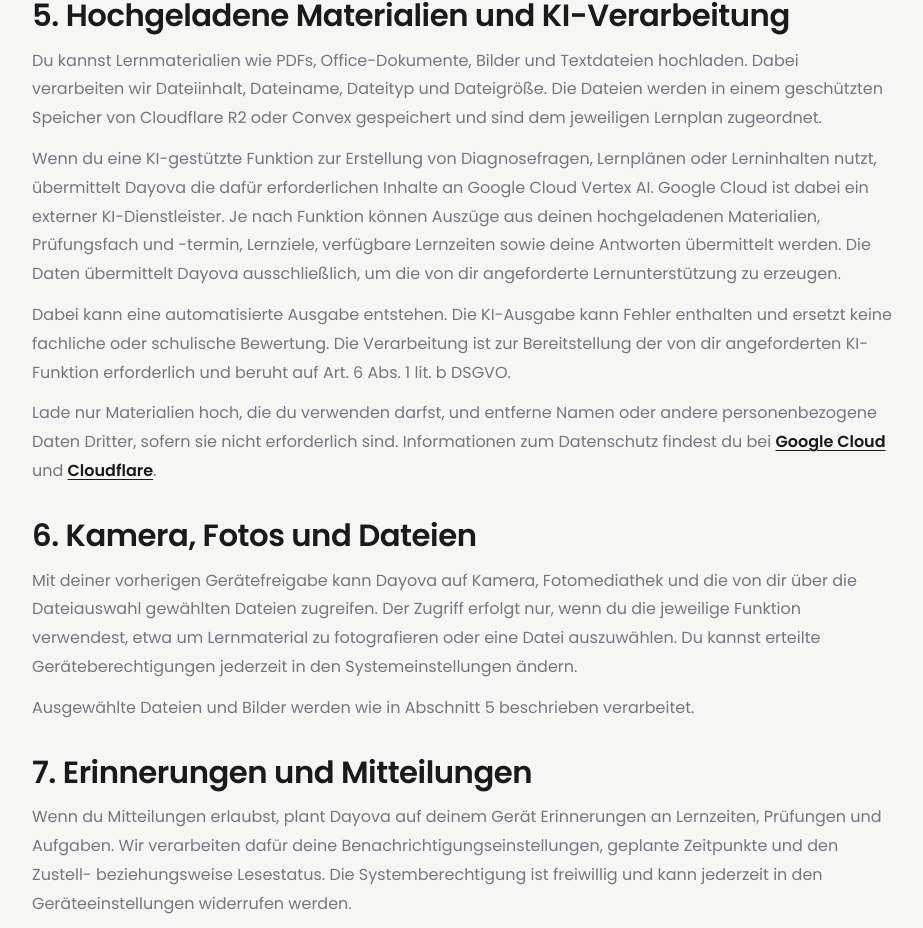
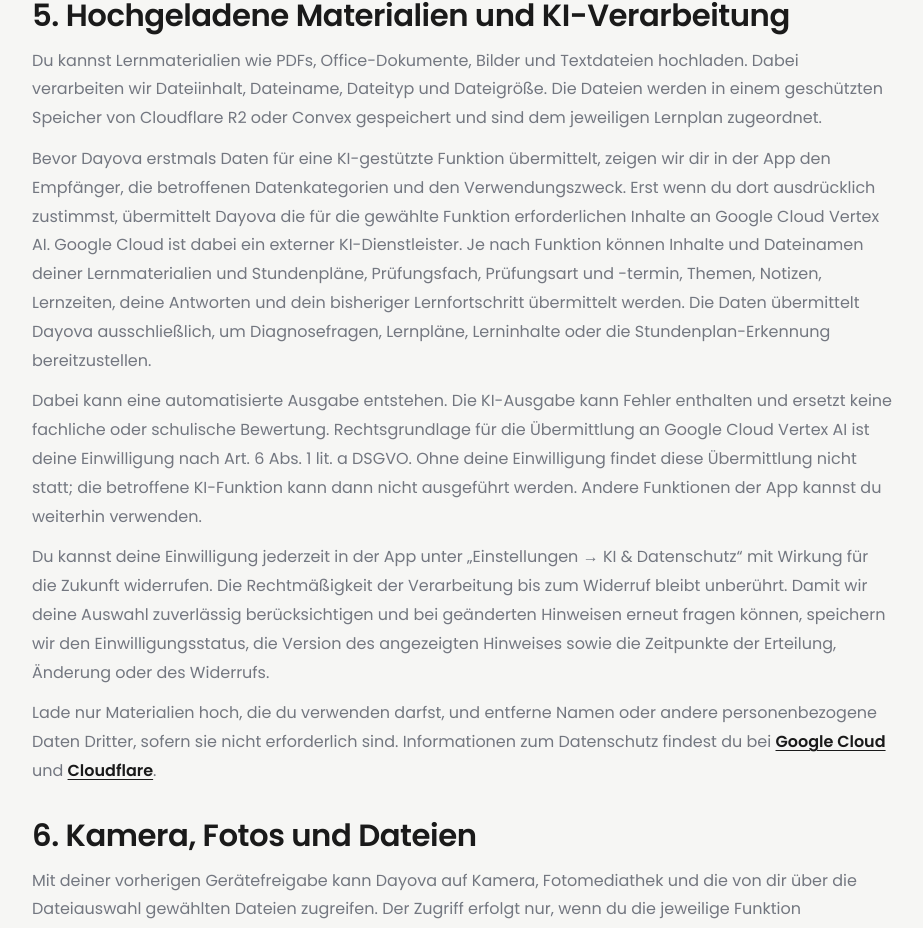
Before and after one commit to Dayova/dayova-website, a Next.js app: page /privacy in a window 1280 px wide. Shown: the part 1803-2731 px from the top of the page, without its empty margins (68-991 px from the left). Built offline with nearby package versions, Linux system fonts and the light colour scheme; no server answers.

Commit message:
Document explicit AI processing consent

```diff
--- a/src/app/(marketing)/privacy/page.tsx
+++ b/src/app/(marketing)/privacy/page.tsx
@@ -141,22 +141,39 @@ export default function PrivacyPage() {
                 und sind dem jeweiligen Lernplan zugeordnet.
               </p>
               <p>
-                Wenn du eine KI-gestützte Funktion zur Erstellung von
-                Diagnosefragen, Lernplänen oder Lerninhalten nutzt, übermittelt
-                Dayova die dafür erforderlichen Inhalte an Google Cloud Vertex
+                Bevor Dayova erstmals Daten für eine KI-gestützte Funktion
+                übermittelt, zeigen wir dir in der App den Empfänger, die
+                betroffenen Datenkategorien und den Verwendungszweck. Erst wenn
+                du dort ausdrücklich zustimmst, übermittelt Dayova die für die
+                gewählte Funktion erforderlichen Inhalte an Google Cloud Vertex
                 AI. Google Cloud ist dabei ein externer KI-Dienstleister. Je
-                nach Funktion können Auszüge aus deinen hochgeladenen
-                Materialien, Prüfungsfach und -termin, Lernziele, verfügbare
-                Lernzeiten sowie deine Antworten übermittelt werden. Die Daten
-                übermittelt Dayova ausschließlich, um die von dir angeforderte
-                Lernunterstützung zu erzeugen.
+                nach Funktion können Inhalte und Dateinamen deiner
+                Lernmaterialien und Stundenpläne, Prüfungsfach, Prüfungsart und
+                -termin, Themen, Notizen, Lernzeiten, deine Antworten und dein
+                bisheriger Lernfortschritt übermittelt werden. Die Daten
+                übermittelt Dayova ausschließlich, um Diagnosefragen,
+                Lernpläne, Lerninhalte oder die Stundenplan-Erkennung
+                bereitzustellen.
               </p>
               <p>
                 Dabei kann eine automatisierte Ausgabe entstehen. Die
                 KI-Ausgabe kann Fehler enthalten und ersetzt keine fachliche
-                oder schulische Bewertung. Die Verarbeitung ist zur
-                Bereitstellung der von dir angeforderten KI-Funktion
-                erforderlich und beruht auf Art. 6 Abs. 1 lit. b DSGVO.
+                oder schulische Bewertung. Rechtsgrundlage für die
+                Übermittlung an Google Cloud Vertex AI ist deine Einwilligung
+                nach Art. 6 Abs. 1 lit. a DSGVO. Ohne deine Einwilligung findet
+                diese Übermittlung nicht statt; die betroffene KI-Funktion kann
+                dann nicht ausgeführt werden. Andere Funktionen der App kannst
+                du weiterhin verwenden.
+              </p>
+              <p>
+                Du kannst deine Einwilligung jederzeit in der App unter
+                „Einstellungen → KI &amp; Datenschutz“ mit Wirkung für die
+                Zukunft widerrufen. Die Rechtmäßigkeit der Verarbeitung bis
+                zum Widerruf bleibt unberührt. Damit wir deine Auswahl
+                zuverlässig berücksichtigen und bei geänderten Hinweisen
+                erneut fragen können, speichern wir den Einwilligungsstatus,
+                die Version des angezeigten Hinweises sowie die Zeitpunkte der
+                Erteilung, Änderung oder des Widerrufs.
               </p>
               <p>
                 Lade nur Materialien hoch, die du verwenden darfst, und
```
